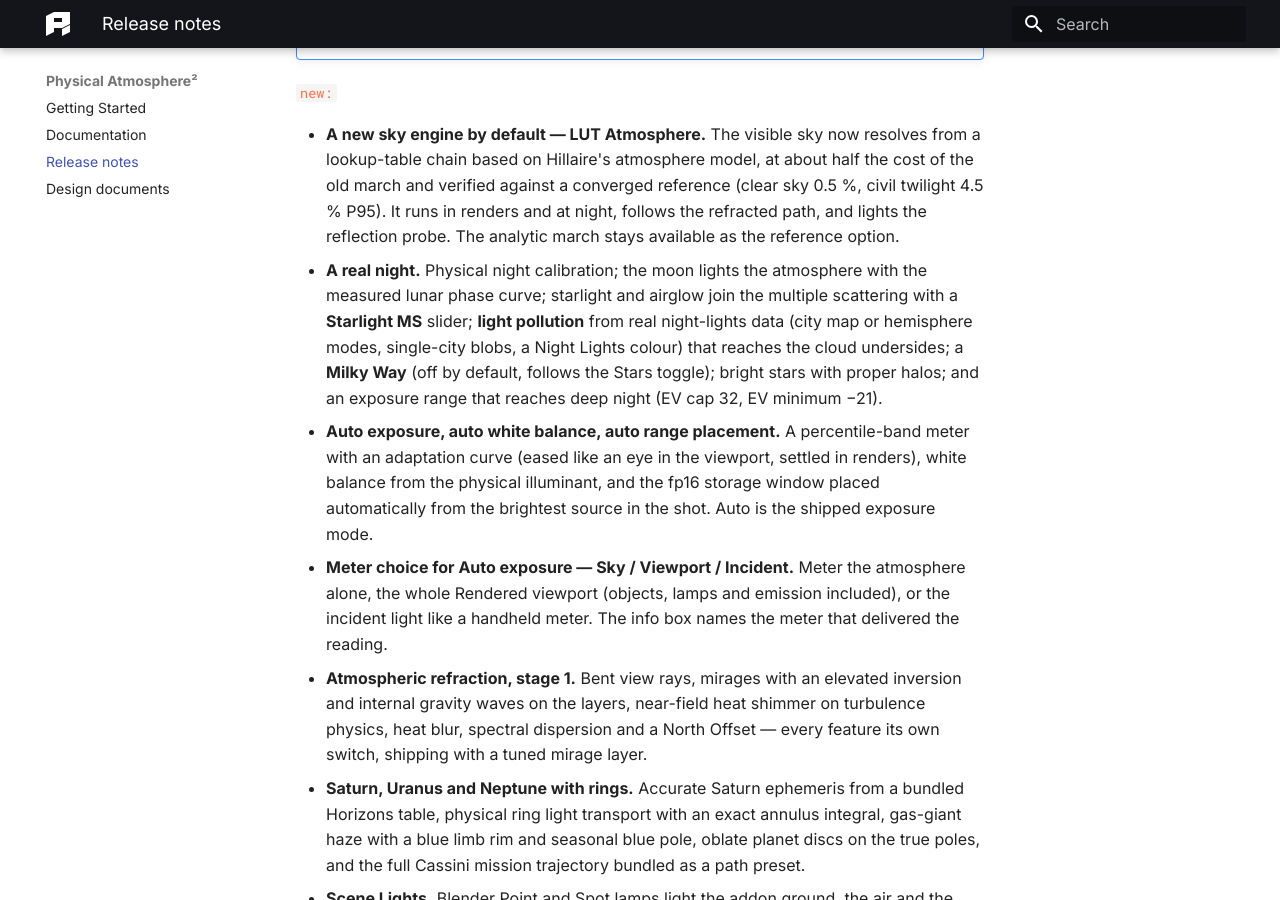
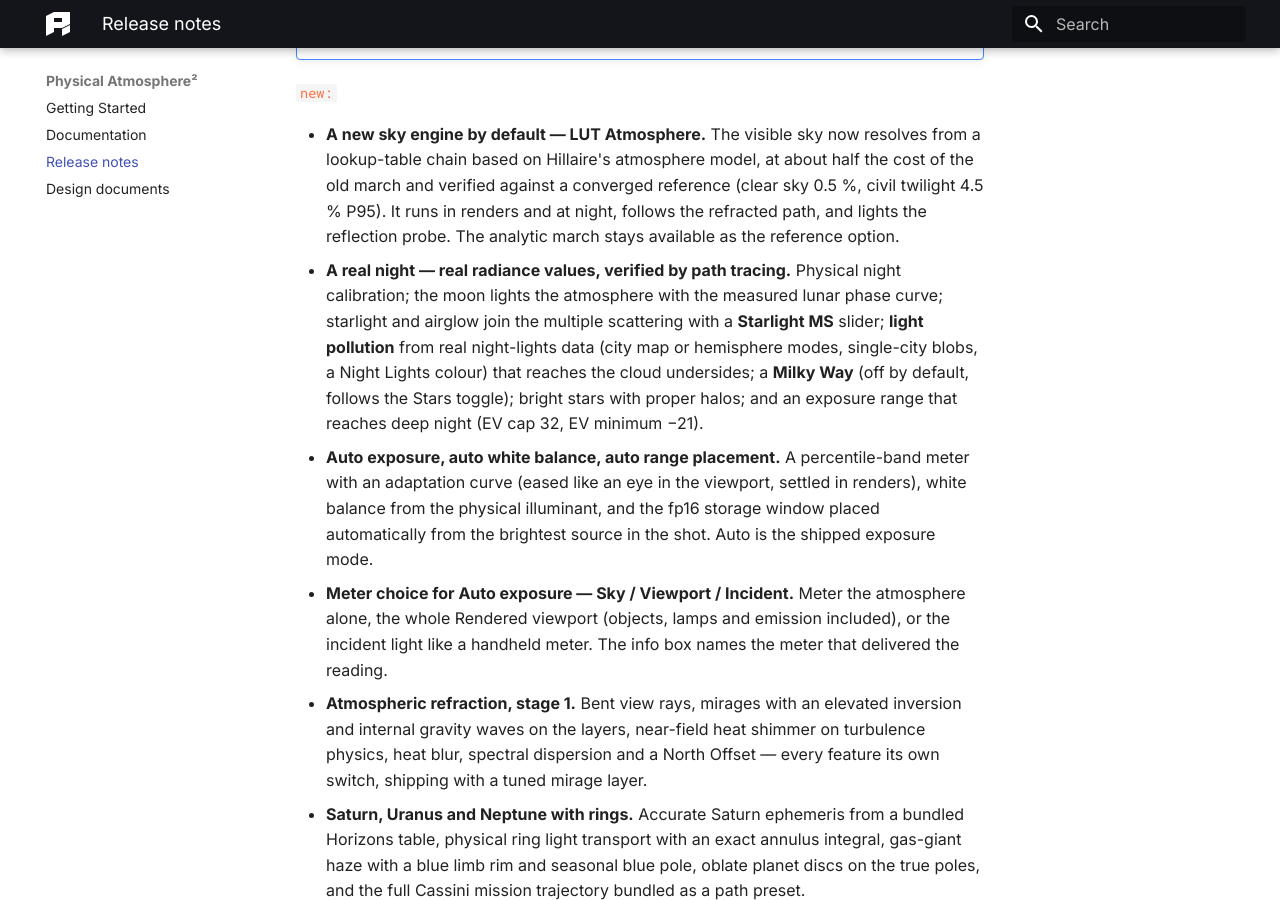
Before and after one commit to PhysicalAddons/web-pa, an MkDocs documentation site: the page built from docs/release-notes.md, in a window 1280 px wide and 900 px high, scrolled down 505 px. Built offline with MkDocs 1.6.1 and Material for MkDocs 9.7.7, drawn with Linux system fonts in a browser that asks for light colours.

Commit message:
Release notes: the night bullet leads with the path-traced radiance verification
Co-Authored-By: Claude Fable 5.1 <noreply@anthropic.com>

```diff
--- a/docs/release-notes.md
+++ b/docs/release-notes.md
@@ -8,7 +8,7 @@ The 3.0 series: a new sky engine, vastly improved stability and performance, aut
 `new:`{: .label-new }
 
 - **A new sky engine by default — LUT Atmosphere.** The visible sky now resolves from a lookup-table chain based on Hillaire's atmosphere model, at about half the cost of the old march and verified against a converged reference (clear sky 0.5 %, civil twilight 4.5 % P95). It runs in renders and at night, follows the refracted path, and lights the reflection probe. The analytic march stays available as the reference option.
-- **A real night.** Physical night calibration; the moon lights the atmosphere with the measured lunar phase curve; starlight and airglow join the multiple scattering with a **Starlight MS** slider; **light pollution** from real night-lights data (city map or hemisphere modes, single-city blobs, a Night Lights colour) that reaches the cloud undersides; a **Milky Way** (off by default, follows the Stars toggle); bright stars with proper halos; and an exposure range that reaches deep night (EV cap 32, EV minimum −21).
+- **A real night — real radiance values, verified by path tracing.** Physical night calibration; the moon lights the atmosphere with the measured lunar phase curve; starlight and airglow join the multiple scattering with a **Starlight MS** slider; **light pollution** from real night-lights data (city map or hemisphere modes, single-city blobs, a Night Lights colour) that reaches the cloud undersides; a **Milky Way** (off by default, follows the Stars toggle); bright stars with proper halos; and an exposure range that reaches deep night (EV cap 32, EV minimum −21).
 - **Auto exposure, auto white balance, auto range placement.** A percentile-band meter with an adaptation curve (eased like an eye in the viewport, settled in renders), white balance from the physical illuminant, and the fp16 storage window placed automatically from the brightest source in the shot. Auto is the shipped exposure mode.
 - **Meter choice for Auto exposure — Sky / Viewport / Incident.** Meter the atmosphere alone, the whole Rendered viewport (objects, lamps and emission included), or the incident light like a handheld meter. The info box names the meter that delivered the reading.
 - **Atmospheric refraction, stage 1.** Bent view rays, mirages with an elevated inversion and internal gravity waves on the layers, near-field heat shimmer on turbulence physics, heat blur, spectral dispersion and a North Offset — every feature its own switch, shipping with a tuned mirage layer.
```
